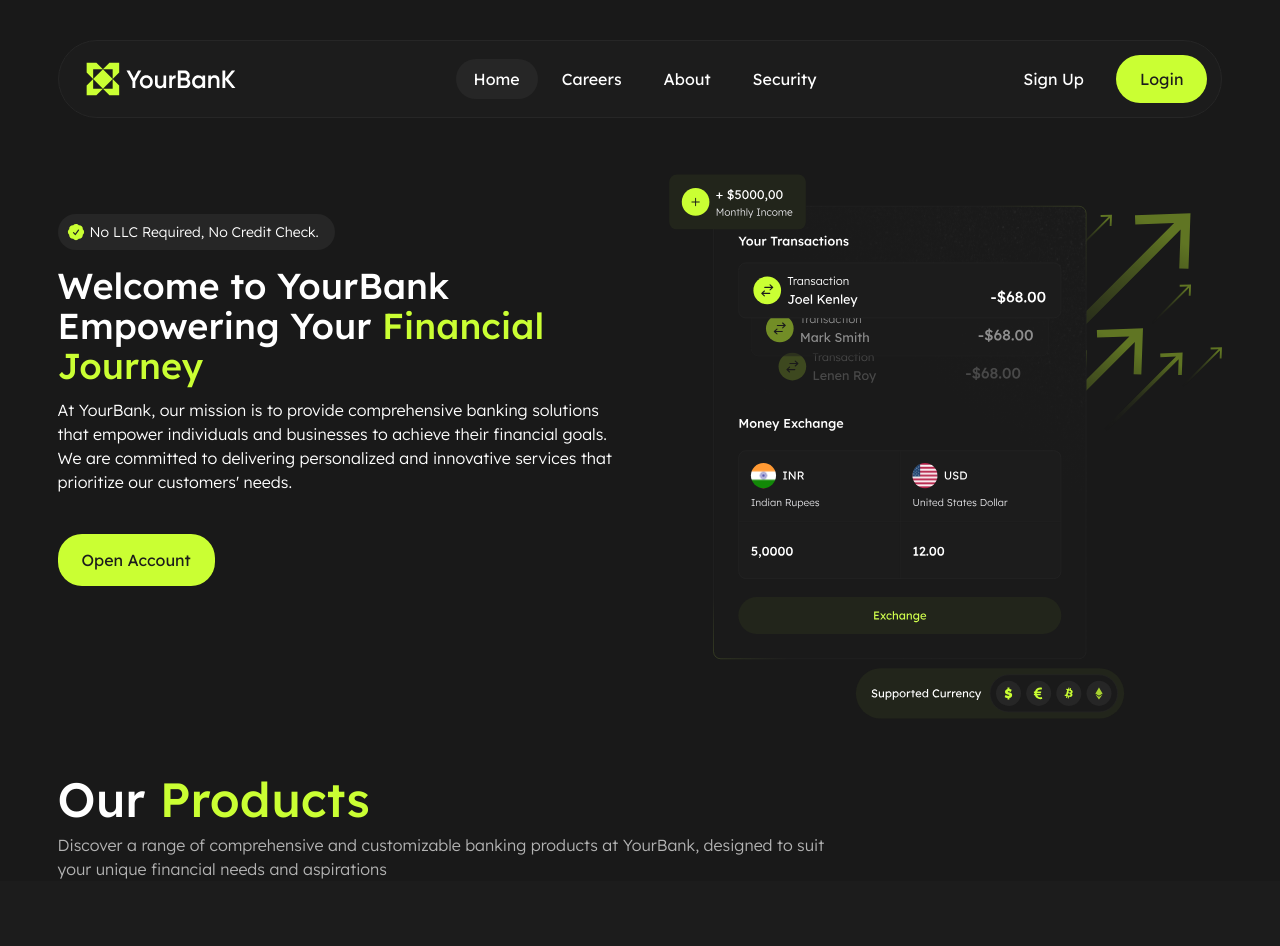
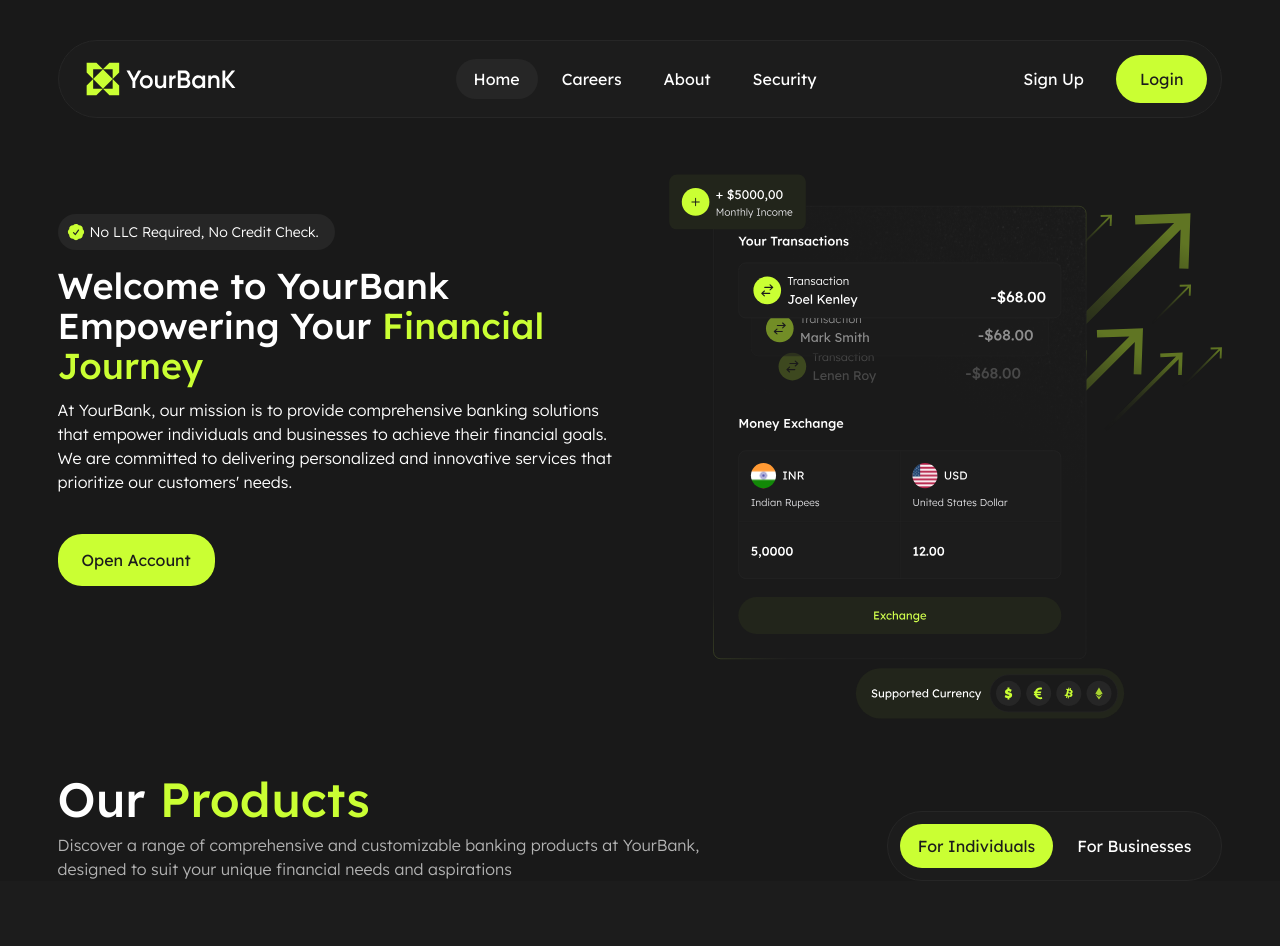
Before and after one commit to alexandreraminelli/pratica-nextjs-bank, a Next.js app: page / in a window 1280 px wide. Shown: the top 946 px of the page. Built offline with nearby package versions, Linux system fonts and the light colour scheme.

Commit message:
feat(toggle-button): criação do componente `ToggleButton`

```diff
--- /dev/null
+++ b/src/app/ui/components/selection/ToggleButton.tsx
@@ -0,0 +1,45 @@
+"use client"
+
+import { useState } from "react"
+import Button from "@/app/ui/components/button/Button"
+
+/**
+ * Componente de toggle button.
+ * @author Alexandre Raminelli
+ */
+export default function ToggleButton(
+  { options, className }: ToggleButtonProps // props
+) {
+  /** Estado que armazena a opção ativa. */
+  const [activeIndex, setActiveIndex] = useState<number>(0)
+
+  return (
+    <div
+      aria-label="toggle button"
+      className={`flex flex-row
+        p-3 gap-1.5
+        bg-gray-11 border border-gray-15 rounded-full
+        ${className}`}
+    >
+      {/* Botões */}
+      {options.map((option, index) => (
+        <Button
+          key={index}
+          onClick={() => setActiveIndex(index)} // definir botão como ativo ao clicar
+          // style:
+          fill={activeIndex === index ? "green" : "none"}
+          text={option}
+          height="extra-small"
+        />
+      ))}
+    </div>
+  )
+}
+/** Props do `ToggleButton`. */
+export interface ToggleButtonProps {
+  /** Opções do toggle button. */
+  options: string[]
+
+  /** Classes personalizadas. (opcional) */
+  className?: string
+}
--- a/src/app/ui/pages/home/products/ProductSection.tsx
+++ b/src/app/ui/pages/home/products/ProductSection.tsx
@@ -1,8 +1,9 @@
+import SectionHeader from "@/app/ui/components/sections/SectionHeader"
+import ToggleButton from "@/app/ui/components/selection/ToggleButton"
 import productSection from "@/data/constants/pages/homepage/productSection"
-import SectionHeader from "@/app/ui/components/sections/SectionHeader"
 
 // Desencapsulamento do conteúdo
-const { introduction } = productSection
+const { introduction, cardsOptions } = productSection
 
 /**
  * Seção de produtos da página inicial.
@@ -11,9 +12,16 @@ const { introduction } = productSection
 export default function ProductSection() {
   return (
     <section className="px-container">
-      <div>
+      <div
+        className="flex flex-col md:flex-row
+        items-center md:items-end md:justify-between
+        gap-5 lg:gap-20 xl:gap-32"
+      >
         {/* Introdução */}
         <SectionHeader content={introduction} />
+
+        {/* Botão de selecionar cards */}
+        <ToggleButton options={cardsOptions} />
       </div>
     </section>
   )
--- a/src/data/constants/pages/homepage/productSection.ts
+++ b/src/data/constants/pages/homepage/productSection.ts
@@ -12,6 +12,8 @@ const productSection: ProductSection = {
     },
     introductionText: "Discover a range of comprehensive and customizable banking products at YourBank, designed to suit your unique financial needs and aspirations",
   },
+
+  cardsOptions: ["For Individuals", "For Businesses"],
 }
 
 export default productSection
--- a/src/data/model/pages/homepage/ProductSection.ts
+++ b/src/data/model/pages/homepage/ProductSection.ts
@@ -1,4 +1,5 @@
 import SectionIntroduction from "@/data/model/section/SectionIntroduction"
+import { ToggleButtonProps } from "@/app/ui/components/selection/ToggleButton"
 
 /**
  * Modelo do conteúdo da seção de produtos da página inicial.
@@ -7,4 +8,7 @@ import SectionIntroduction from "@/data/model/section/SectionIntroduction"
 export default interface ProductSection {
   /** Introdução da seção. */
   introduction: SectionIntroduction
+
+  /** Opções de cards. */
+  cardsOptions: ToggleButtonProps["options"]
 }
```
